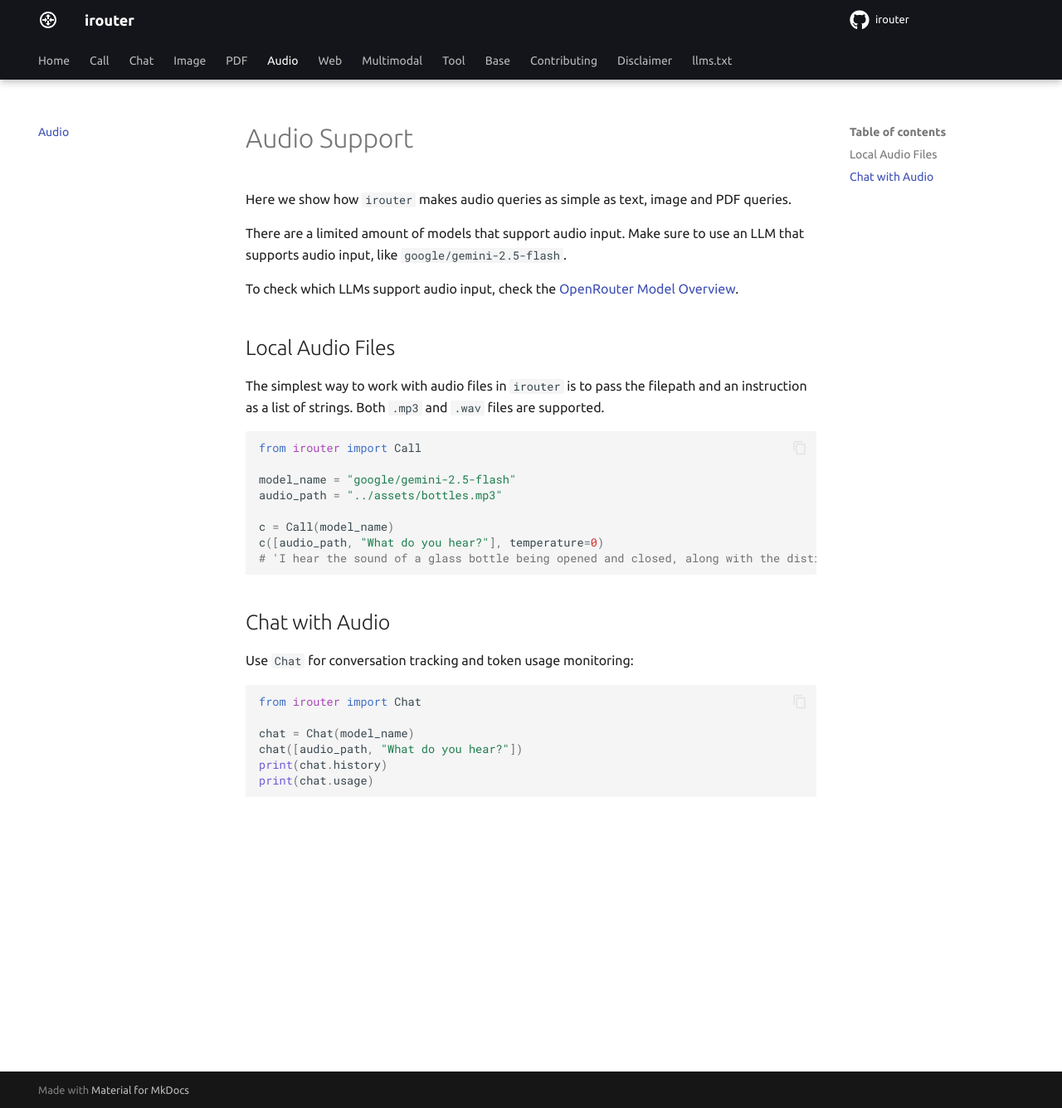
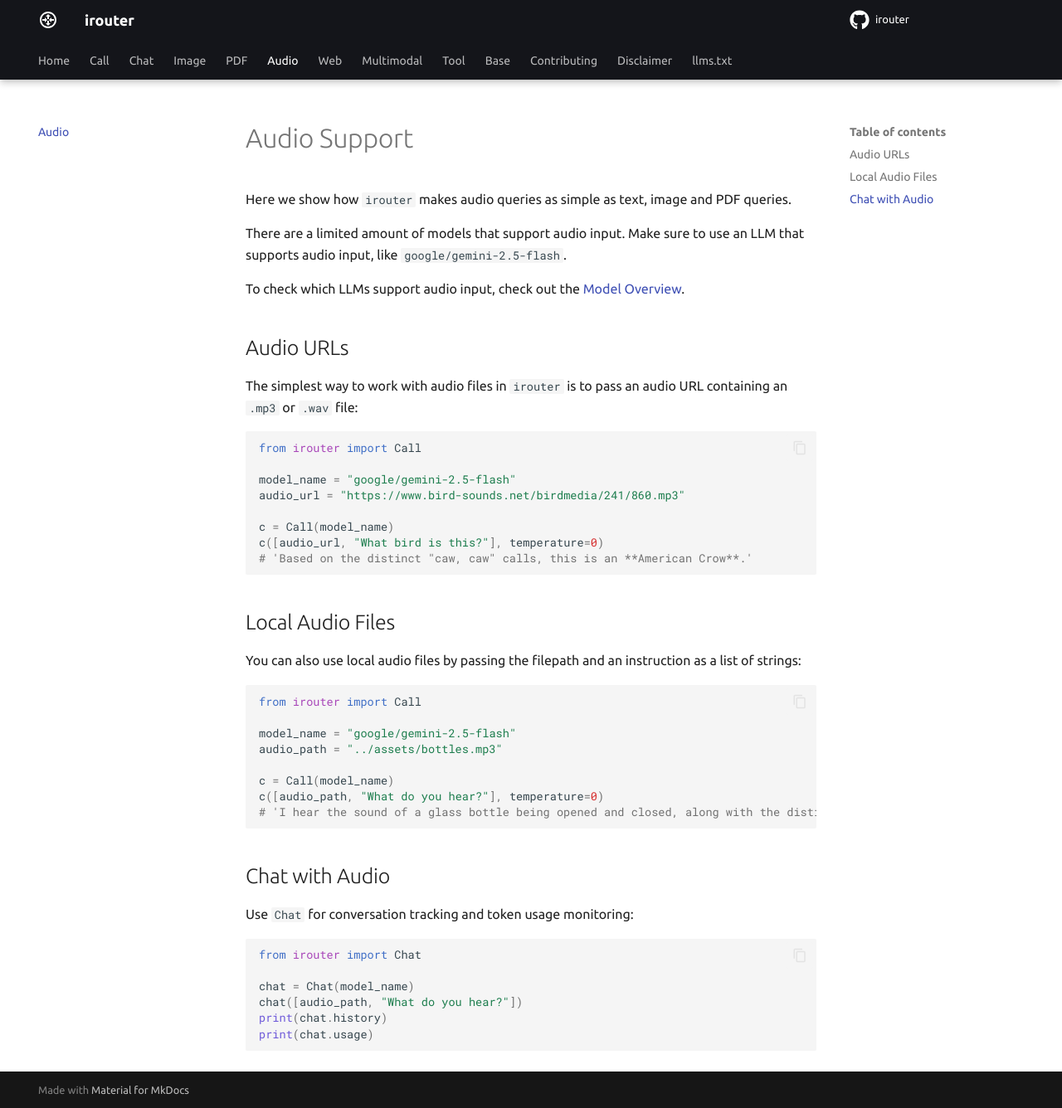
Before and after one commit to CarloLepelaars/irouter, an MkDocs documentation site: the page built from docs/audio.md, in a window 1280 px wide and 1336 px high. Shown: the whole window at 83% size. Built offline with MkDocs 1.6.1 and Material for MkDocs 9.7.7, drawn with Linux system fonts in a browser that asks for light colours; comment, search, counter and statistics services are not loaded.

Commit message:
Update docs

````diff
--- a/docs/audio.md
+++ b/docs/audio.md
@@ -4,11 +4,26 @@
 
 There are a limited amount of models that support audio input. Make sure to use an LLM that supports audio input, like `google/gemini-2.5-flash`.
 
-To check which LLMs support audio input, check the [OpenRouter Model Overview](https://openrouter.ai/models?fmt=cards&input_modalities=audio).
+To check which LLMs support audio input, check out the [Model Overview](https://openrouter.ai/models?fmt=cards&input_modalities=audio).
+
+## Audio URLs
+
+The simplest way to work with audio files in `irouter` is to pass an audio URL containing an `.mp3` or `.wav` file:
+
+```python
+from irouter import Call
+
+model_name = "google/gemini-2.5-flash"
+audio_url = "https://www.bird-sounds.net/birdmedia/241/860.mp3"
+
+c = Call(model_name)
+c([audio_url, "What bird is this?"], temperature=0)
+# 'Based on the distinct "caw, caw" calls, this is an **American Crow**.'
+```
 
 ## Local Audio Files
 
-The simplest way to work with audio files in `irouter` is to pass the filepath and an instruction as a list of strings. Both `.mp3` and `.wav` files are supported.
+You can also use local audio files by passing the filepath and an instruction as a list of strings:
 
 ```python
 from irouter import Call
--- a/docs/multimodal.md
+++ b/docs/multimodal.md
@@ -9,7 +9,8 @@
 3. Local image filepath
 4. PDF URL
 5. Local PDF filepath
-6. Local Audio filepath
+6. Audio URL
+7. Local Audio filepath
 
 
 Simply pass a list of strings when calling the `Call` or `Chat` object. For basic instructions on using `Call` and `Chat` check [call.md](call.md) and [chat.md](chat.md).
````
